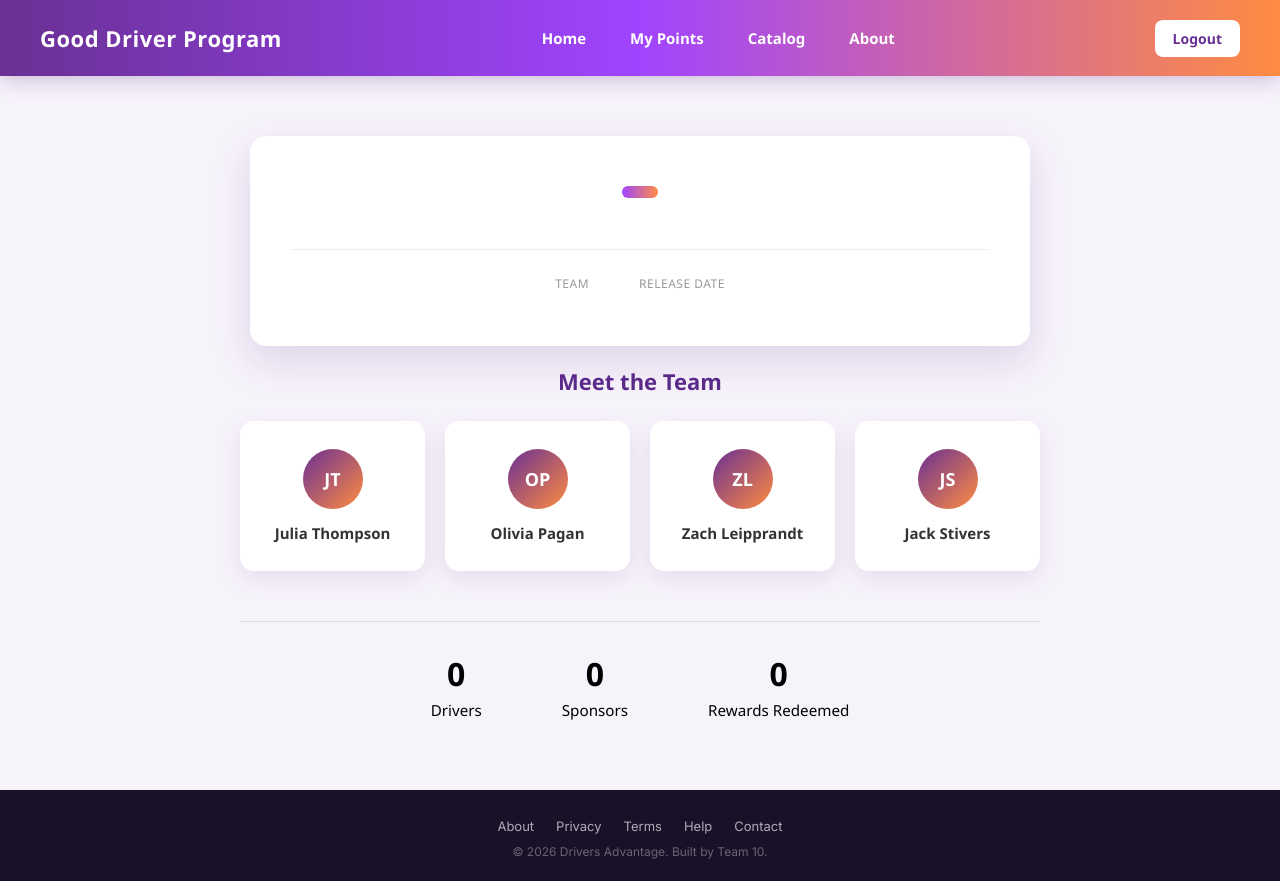
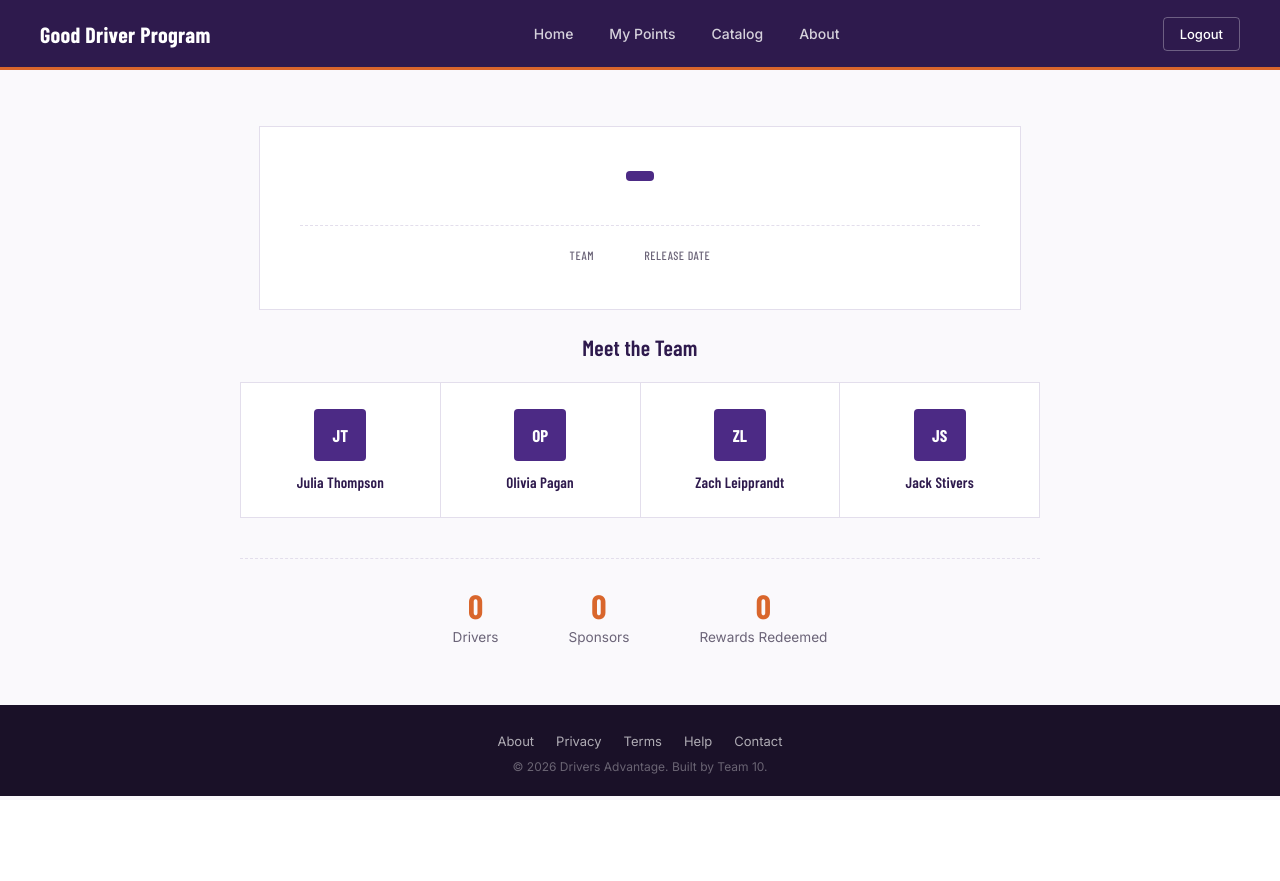
Before and after one commit to juliant3/CPSC4910-Team10-Project, a Flask app: page /about in a window 1280 px wide. After the commit the page ends 796 px from the top, so only its background shows below. Run offline with Flask 3, Linux system fonts and the light colour scheme; data that the repository does not hold is empty.

Commit message:
final website look commit

```diff
--- a/frontend/static/css/about.css
+++ b/frontend/static/css/about.css
@@ -1,36 +1,45 @@
+:root {
+    --purple-900: #2E1A4D;
+    --purple-700: #4C2A85;
+    --orange-600: #D9662C;
+    --slate: #6B6478;
+    --line: #E3DEEC;
+    --surface: #FFFFFF;
+}
+
 .about-hero {
-    max-width: 700px;
-    margin: 60px auto 20px;
-    background: white;
-    padding: 50px 40px;
-    border-radius: 16px;
-    box-shadow: 0 15px 40px rgba(80, 20, 120, 0.15);
+    max-width: 680px;
+    margin: 56px auto 24px;
+    background: var(--surface);
+    border: 1px solid var(--line);
+    padding: 44px 40px;
     text-align: center;
 }
 
 .version-badge {
     display: inline-block;
-    background: linear-gradient(90deg, #a044ff, #ff8c42);
-    color: white;
-    padding: 6px 18px;
-    border-radius: 20px;
+    background: var(--purple-700);
+    color: #fff;
+    padding: 5px 14px;
+    border-radius: 4px;
+    font-family: 'Barlow Condensed', sans-serif;
     font-size: 13px;
-    font-weight: 700;
-    letter-spacing: 0.5px;
-    margin-bottom: 16px;
+    font-weight: 600;
+    letter-spacing: 0.4px;
+    margin-bottom: 14px;
 }
 
 .about-hero h1 {
-    color: #5a2a8a;
-    font-size: 34px;
-    margin: 10px 0;
+    color: var(--purple-900);
+    font-size: 32px;
+    margin: 8px 0;
 }
 
 .tagline {
-    color: #555;
-    font-size: 16px;
-    max-width: 480px;
-    margin: 12px auto 30px;
+    color: var(--slate);
+    font-size: 15px;
+    max-width: 460px;
+    margin: 10px auto 26px;
     line-height: 1.5;
 }
 
@@ -38,8 +47,8 @@
     display: flex;
     justify-content: center;
     gap: 50px;
-    border-top: 1px solid #eee;
-    padding-top: 25px;
+    border-top: 1px dashed var(--line);
+    padding-top: 22px;
 }
 
 .meta-item {
@@ -48,76 +57,75 @@
 }
 
 .meta-label {
+    font-family: 'Barlow Condensed', sans-serif;
     font-size: 12px;
-    color: #999;
+    color: var(--slate);
     text-transform: uppercase;
-    letter-spacing: 0.5px;
-    margin-bottom: 4px;
+    letter-spacing: 0.6px;
+    margin-bottom: 3px;
 }
 
 .meta-value {
-    font-size: 18px;
-    font-weight: 700;
-    color: #6a3093;
+    font-family: 'Barlow Condensed', sans-serif;
+    font-size: 20px;
+    font-weight: 600;
+    color: var(--purple-700);
 }
 
 .team-section {
     max-width: 800px;
-    margin: 20px auto 70px;
+    margin: 24px auto 60px;
     text-align: center;
 }
 
 .team-section h2 {
-    color: #5a2a8a;
+    color: var(--purple-900);
     font-size: 22px;
-    margin-bottom: 25px;
+    margin-bottom: 22px;
 }
 
 .team-grid {
     display: grid;
     grid-template-columns: repeat(auto-fit, minmax(160px, 1fr));
-    gap: 20px;
+    gap: 1px;
+    background: var(--line);
+    border: 1px solid var(--line);
 }
 
 .team-card {
-    background: white;
-    padding: 28px 15px;
-    border-radius: 14px;
-    box-shadow: 0 8px 25px rgba(80, 20, 120, 0.1);
-    transition: transform 0.2s;
-}
-
-.team-card:hover {
-    transform: translateY(-4px);
+    background: var(--surface);
+    padding: 26px 15px;
 }
 
 .avatar {
-    width: 60px;
-    height: 60px;
-    margin: 0 auto 14px;
-    border-radius: 50%;
-    background: linear-gradient(135deg, #6a3093, #ff8c42);
+    width: 52px;
+    height: 52px;
+    margin: 0 auto 12px;
+    border-radius: 4px;
+    background: var(--purple-700);
     color: white;
     display: flex;
     align-items: center;
     justify-content: center;
+    font-family: 'Barlow Condensed', sans-serif;
     font-weight: 700;
-    font-size: 18px;
+    font-size: 17px;
 }
 
 .team-card h3 {
-    color: #333;
+    color: var(--purple-900);
     font-size: 15px;
+    font-weight: 600;
     margin: 0;
 }
 
 .program-stats {
     display: flex;
     justify-content: center;
-    gap: 80px;
-    margin-top: 50px;
-    padding-top: 30px;
-    border-top: 1px solid #ddd;
+    gap: 70px;
+    margin-top: 40px;
+    padding-top: 26px;
+    border-top: 1px dashed var(--line);
 }
 
 .stat {
@@ -127,11 +135,14 @@
 }
 
 .stat strong {
-    font-size: 2rem;
+    font-family: 'Barlow Condensed', sans-serif;
+    font-size: 2.1rem;
     font-weight: 700;
+    color: var(--orange-600);
 }
 
 .stat span {
-    margin-top: 5px;
-    font-size: 0.95rem;
+    margin-top: 3px;
+    font-size: 0.85rem;
+    color: var(--slate);
 }
--- a/frontend/static/css/home.css
+++ b/frontend/static/css/home.css
@@ -1,362 +1,369 @@
+:root {
+    --purple-900: #2E1A4D;
+    --purple-700: #4C2A85;
+    --purple-500: #7B4FC9;
+    --orange-600: #D9662C;
+    --orange-400: #E8935C;
+    --ink: #211C2E;
+    --slate: #6B6478;
+    --line: #E3DEEC;
+    --paper: #FAF9FC;
+    --surface: #FFFFFF;
+    --good: #2F7D5C;
+    --good-bg: #E6F4EC;
+    --warn: #9A6B2E;
+    --warn-bg: #FBF1DE;
+    --bad: #A3413A;
+    --bad-bg: #FBEAE8;
+}
+
 body {
     margin: 0;
-    font-family: 'Segoe UI', Arial, sans-serif;
-    background: #f7f3fb;
+    font-family: 'Inter', -apple-system, sans-serif;
+    background: var(--paper);
+    color: var(--ink);
     min-height: 100vh;
 }
 
+h1, h2, h3 {
+    font-family: 'Barlow Condensed', 'Inter', sans-serif;
+    font-weight: 600;
+    letter-spacing: 0.2px;
+}
+
+/* Navbar */
+
 .navbar {
-    background: linear-gradient(90deg, #6a3093, #a044ff, #ff8c42);
-    padding: 18px 40px;
+    background: var(--purple-900);
+    padding: 16px 40px;
     display: flex;
     align-items: center;
     justify-content: space-between;
-    box-shadow: 0 4px 20px rgba(80, 20, 120, 0.25);
+    border-bottom: 3px solid var(--orange-600);
 }
 
 .navbar .logo {
-    color: white;
+    color: #fff;
+    font-family: 'Barlow Condensed', sans-serif;
     font-size: 22px;
     font-weight: 700;
-    letter-spacing: 0.5px;
+    letter-spacing: 0.3px;
 }
 
 .navbar .nav-links {
     display: flex;
-    gap: 8px;
+    gap: 4px;
 }
 
 .navbar .nav-links a {
-    color: white;
+    color: rgba(255, 255, 255, 0.8);
     text-decoration: none;
-    padding: 10px 18px;
-    border-radius: 8px;
-    font-weight: 600;
-    font-size: 15px;
-    transition: background 0.2s;
+    padding: 9px 16px;
+    border-radius: 4px;
+    font-weight: 500;
+    font-size: 14px;
+    transition: background 0.15s, color 0.15s;
 }
 
 .navbar .nav-links a:hover {
-    background: rgba(255, 255, 255, 0.2);
+    background: rgba(255, 255, 255, 0.08);
+    color: #fff;
 }
 
 .navbar .logout-btn {
-    background: white;
-    color: #6a3093;
-    padding: 9px 18px;
-    border-radius: 8px;
+    background: transparent;
+    color: #fff;
+    border: 1px solid rgba(255, 255, 255, 0.3);
+    padding: 8px 16px;
+    border-radius: 4px;
     text-decoration: none;
-    font-weight: 600;
-    font-size: 14px;
-    transition: opacity 0.2s;
+    font-weight: 500;
+    font-size: 13px;
+    transition: border-color 0.15s, background 0.15s;
 }
 
 .navbar .logout-btn:hover {
-    opacity: 0.85;
+    border-color: var(--orange-600);
+    background: rgba(217, 102, 44, 0.12);
 }
 
+/* Hero */
+
 .hero {
-    max-width: 700px;
-    margin: 70px auto;
-    background: white;
-    padding: 45px 40px;
-    border-radius: 16px;
-    box-shadow: 0 15px 40px rgba(80, 20, 120, 0.15);
+    max-width: 680px;
+    margin: 56px auto;
+    background: var(--surface);
+    border: 1px solid var(--line);
+    padding: 44px 40px;
     text-align: center;
 }
 
 .hero h1 {
-    color: #5a2a8a;
-    font-size: 32px;
-    margin-bottom: 10px;
+    color: var(--purple-900);
+    font-size: 34px;
+    margin: 6px 0 0;
 }
 
 .hero .role-badge {
     display: inline-block;
-    background: linear-gradient(90deg, #a044ff, #ff8c42);
-    color: white;
-    padding: 6px 16px;
-    border-radius: 20px;
+    background: var(--purple-700);
+    color: #fff;
+    padding: 5px 14px;
+    border-radius: 4px;
+    font-family: 'Barlow Condensed', sans-serif;
     font-size: 13px;
     font-weight: 600;
-    margin-top: 8px;
+    letter-spacing: 0.4px;
 }
 
 .hero p {
-    color: #666;
-    margin-top: 20px;
+    color: var(--slate);
+    margin-top: 18px;
     font-size: 15px;
+    border-top: 1px dashed var(--line);
+    padding-top: 18px;
 }
 
-/* =========================
-   Sponsor / Driver Dashboard
-   ========================= */
+.hero h2 {
+    color: var(--purple-700);
+    font-size: 24px;
+    margin-top: 6px;
+}
+
+/* Sponsor / Driver Dashboard */
 
 .dashboard-wrapper {
     max-width: 1050px;
-    margin: 60px auto;
+    margin: 48px auto;
     padding: 0 25px 50px;
 }
 
 .dashboard-header {
-    background: white;
-    padding: 40px;
-    border-radius: 16px;
-    box-shadow: 0 15px 40px rgba(80, 20, 120, 0.15);
-    text-align: center;
-    margin-bottom: 30px;
+    background: var(--surface);
+    border: 1px solid var(--line);
+    padding: 36px 40px;
+    margin-bottom: 24px;
 }
 
 .dashboard-header h1 {
-    color: #5a2a8a;
+    color: var(--purple-900);
     font-size: 32px;
-    margin: 12px 0 10px;
+    margin: 10px 0 6px;
 }
 
 .dashboard-header p {
-    color: #666;
+    color: var(--slate);
     margin: 0;
     font-size: 15px;
 }
 
 .dashboard-header .role-badge {
     display: inline-block;
-    background: linear-gradient(90deg, #a044ff, #ff8c42);
-    color: white;
-    padding: 6px 16px;
-    border-radius: 20px;
+    background: var(--purple-700);
+    color: #fff;
+    padding: 5px 14px;
+    border-radius: 4px;
+    font-family: 'Barlow Condensed', sans-serif;
     font-size: 13px;
     font-weight: 600;
+    letter-spacing: 0.4px;
 }
-
-
-/* Dashboard Cards */
 
 .dashboard-grid {
     display: grid;
     grid-template-columns: repeat(3, 1fr);
-    gap: 24px;
+    gap: 1px;
+    background: var(--line);
+    border: 1px solid var(--line);
 }
 
 .dashboard-card {
-    background: white;
-    padding: 30px;
-    border-radius: 16px;
-    box-shadow: 0 15px 40px rgba(80, 20, 120, 0.12);
-
+    background: var(--surface);
+    padding: 28px;
     display: flex;
     flex-direction: column;
-
-    transition:
-        transform 0.2s ease,
-        box-shadow 0.2s ease;
-}
-
-.dashboard-card:hover {
-    transform: translateY(-4px);
-    box-shadow: 0 18px 45px rgba(80, 20, 120, 0.18);
 }
 
 .dashboard-card .card-icon {
-    width: 48px;
-    height: 48px;
-
+    width: 40px;
+    height: 40px;
     display: flex;
     align-items: center;
     justify-content: center;
-
-    border-radius: 12px;
-
-    background: linear-gradient(
-        135deg,
-        #a044ff,
-        #ff8c42
-    );
-
-    color: white;
-
-    font-size: 22px;
+    border-radius: 4px;
+    background: var(--paper);
+    border: 1px solid var(--line);
+    color: var(--orange-600);
+    font-size: 19px;
     font-weight: 700;
-
-    margin-bottom: 20px;
+    margin-bottom: 18px;
 }
 
 .dashboard-card h2 {
-    color: #5a2a8a;
-    font-size: 21px;
-    margin: 0 0 12px;
+    color: var(--purple-900);
+    font-size: 22px;
+    margin: 0 0 10px;
 }
 
 .dashboard-card p {
-    color: #666;
+    color: var(--slate);
     font-size: 14px;
     line-height: 1.6;
-
-    margin: 0 0 25px;
-
+    margin: 0 0 22px;
     flex-grow: 1;
 }
 
-
-/* Dashboard Buttons */
-
 .dashboard-button {
     display: inline-block;
-
-    background: linear-gradient(
-        90deg,
-        #a044ff,
-        #ff8c42
-    );
-
-    color: white;
-
+    background: var(--orange-600);
+    color: #fff;
     text-decoration: none;
-
     text-align: center;
-
-    padding: 11px 18px;
-
-    border-radius: 8px;
-
+    padding: 10px 16px;
+    border-radius: 4px;
     font-size: 14px;
     font-weight: 600;
-
-    transition:
-        opacity 0.2s,
-        transform 0.2s;
+    transition: background 0.15s;
+    align-self: flex-start;
 }
 
 .dashboard-button:hover {
-    opacity: 0.9;
-    transform: translateY(-1px);
+    background: #C4571F;
 }
 
-
-/* Mobile */
-
 @media (max-width: 850px) {
-
     .dashboard-grid {
         grid-template-columns: 1fr;
     }
-
     .dashboard-wrapper {
-        margin-top: 35px;
+        margin-top: 30px;
     }
-
 }
 
+/* Forms */
+
 .application-form {
-    margin-top: 30px;
+    margin-top: 26px;
     text-align: left;
+    border-top: 1px dashed var(--line);
+    padding-top: 26px;
 }
 
 .form-group {
-    margin-bottom: 22px;
+    margin-bottom: 20px;
 }
 
 .form-group label {
     display: block;
-    color: #5a2a8a;
-    font-size: 14px;
+    color: var(--purple-900);
+    font-size: 13px;
     font-weight: 600;
-    margin-bottom: 8px;
+    margin-bottom: 6px;
 }
 
-.form-group input {
+.form-group input,
+.form-group select {
     width: 100%;
     box-sizing: border-box;
-
-    padding: 13px 14px;
-
-    border: 1px solid #ddd;
-    border-radius: 8px;
-
+    padding: 11px 13px;
+    border: 1px solid var(--line);
+    border-radius: 4px;
     font-family: inherit;
     font-size: 15px;
-
+    color: var(--ink);
+    background: #fff;
     outline: none;
-
-    transition:
-        border-color 0.2s,
-        box-shadow 0.2s;
+    transition: border-color 0.15s;
 }
 
-.form-group input:focus {
-    border-color: #a044ff;
-    box-shadow: 0 0 0 3px rgba(160, 68, 255, 0.12);
+.form-group input:focus,
+.form-group select:focus {
+    border-color: var(--orange-600);
 }
 
 .form-error {
-    margin-top: 20px;
+    margin-top: 18px;
     padding: 12px 15px;
-
-    background: #fff0f0;
-    color: #a33;
-
-    border-radius: 8px;
-
+    background: var(--bad-bg);
+    color: var(--bad);
+    border-left: 3px solid var(--bad);
     font-size: 14px;
 }
+
+.form-success {
+    margin-top: 18px;
+    padding: 12px 15px;
+    background: var(--good-bg);
+    color: var(--good);
+    border-left: 3px solid var(--good);
+    font-size: 14px;
+}
+
+/* Application cards */
 
 .application-list {
     display: flex;
     flex-direction: column;
-    gap: 18px;
 }
 
 .application-card {
-    background: white;
-    padding: 25px 30px;
-    border-radius: 16px;
-
-    box-shadow: 0 10px 30px rgba(80, 20, 120, 0.10);
-
+    background: var(--surface);
+    border: 1px solid var(--line);
+    border-top: none;
+    padding: 20px 24px;
     display: flex;
     align-items: center;
     justify-content: space-between;
     gap: 20px;
 }
 
-.application-card h2 {
-    color: #5a2a8a;
-    margin: 0 0 6px;
-    font-size: 20px;
+.application-card:first-child {
+    border-top: 1px solid var(--line);
+}
+
+.application-card h2,
+.application-card h3 {
+    color: var(--purple-900);
+    margin: 0 0 4px;
+    font-size: 19px;
 }
 
 .application-card p {
-    color: #666;
-    margin: 0 0 6px;
+    color: var(--slate);
+    margin: 0;
+    font-size: 14px;
 }
 
 .application-card small {
-    color: #999;
+    color: #9992A3;
 }
 
 .application-status {
-    padding: 7px 14px;
-    border-radius: 20px;
-
+    padding: 5px 12px;
+    border-radius: 4px;
+    font-family: 'Barlow Condensed', sans-serif;
     font-size: 12px;
     font-weight: 700;
+    letter-spacing: 0.3px;
+    white-space: nowrap;
 }
 
 .status-pending {
-    background: #fff4d9;
-    color: #9a6b00;
+    background: var(--warn-bg);
+    color: var(--warn);
 }
 
 .status-accepted {
-    background: #e3f7eb;
-    color: #287a48;
+    background: var(--good-bg);
+    color: var(--good);
 }
 
 .status-rejected {
-    background: #ffe5e5;
-    color: #a33;
+    background: var(--bad-bg);
+    color: var(--bad);
 }
 
 .empty-card {
     text-align: center;
+    border: 1px dashed var(--line) !important;
 }
```
